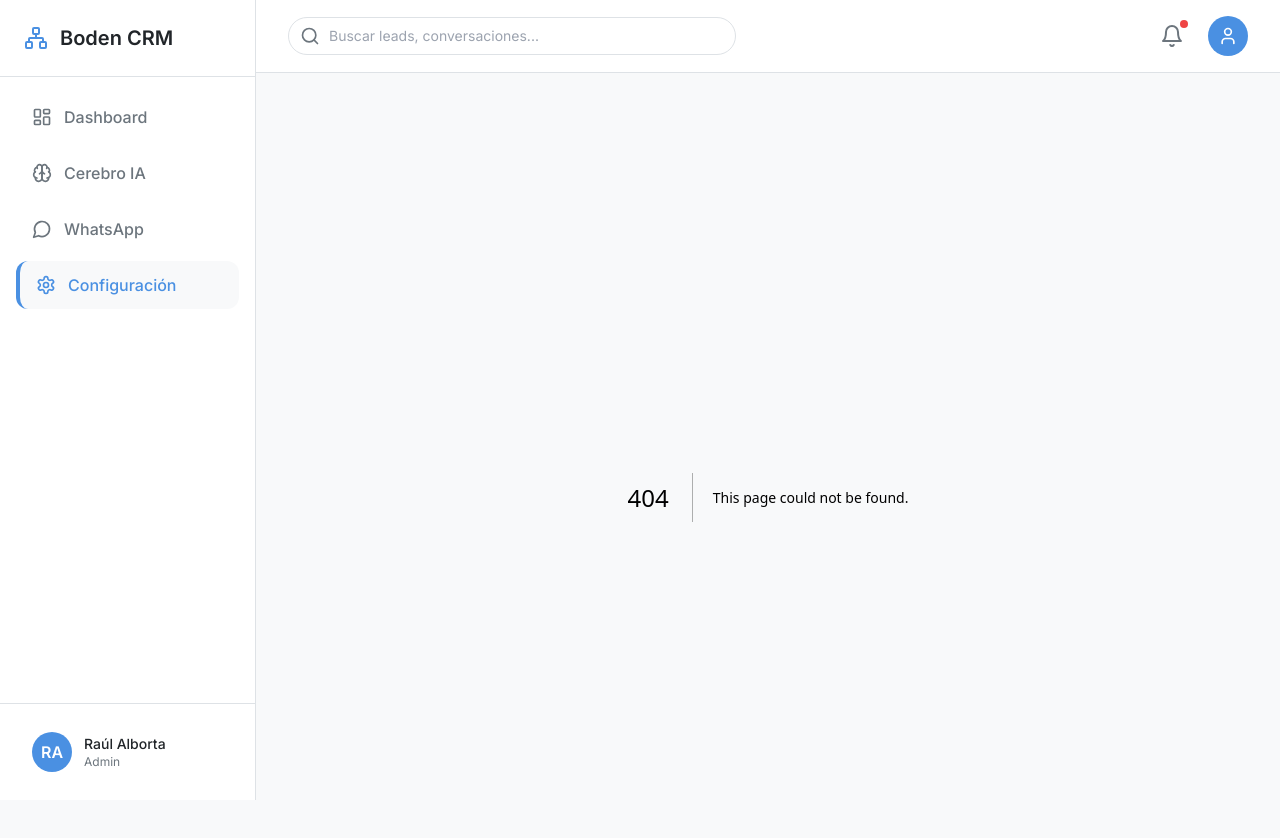
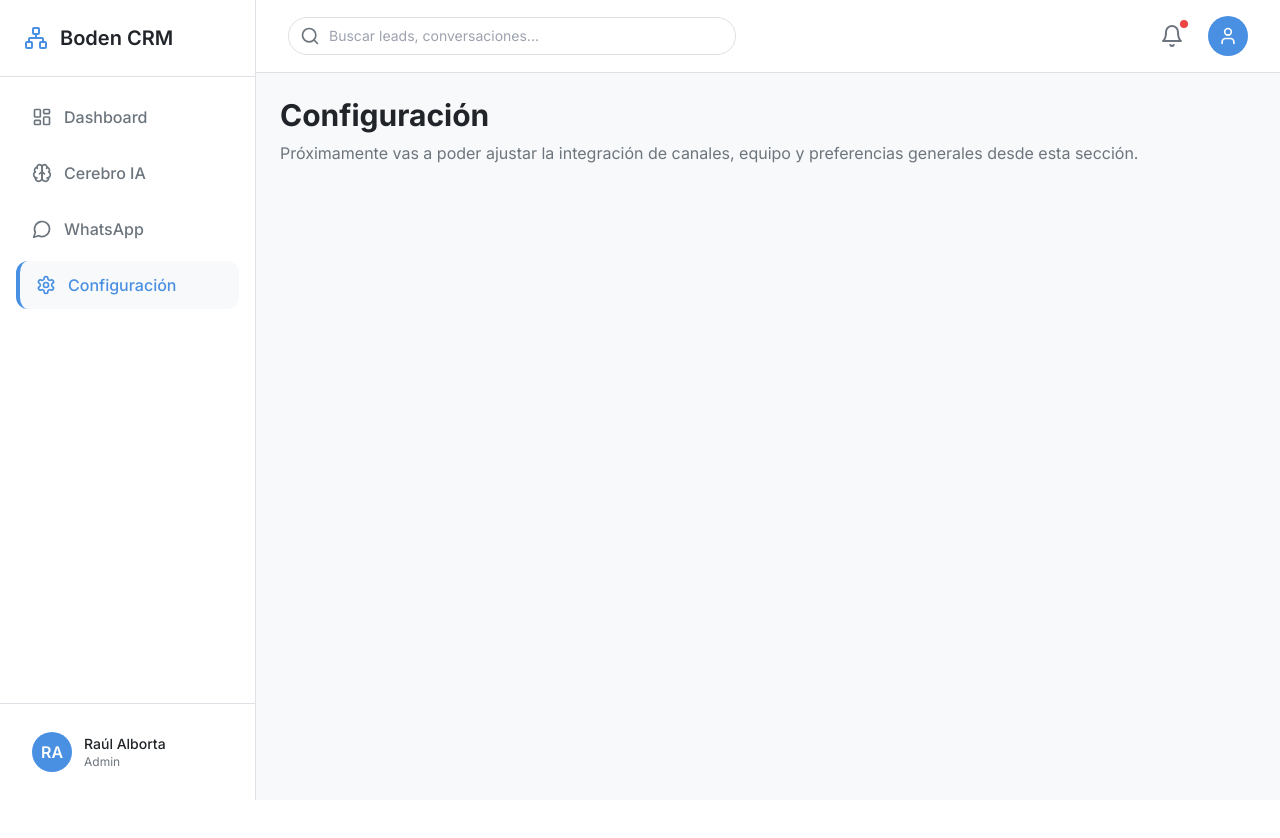
Before and after one commit to ralborta/boden, a Next.js app: page /configuracion in a window 1280 px wide. Before the commit this address had no page. Shown: the top 838 px of the page. After the commit the page ends 800 px from the top, so only its background shows below. Built offline with nearby package versions, Linux system fonts and the light colour scheme.

Commit message:
Agregar placeholder para Configuración

```diff
--- /dev/null
+++ b/src/app/configuracion/page.tsx
@@ -0,0 +1,13 @@
+'use client'
+
+export default function ConfiguracionPage() {
+  return (
+    <div className="h-full flex flex-col">
+      <h1 className="text-3xl font-bold text-text-light mb-2">Configuración</h1>
+      <p className="text-subtext-light">
+        Próximamente vas a poder ajustar la integración de canales, equipo y
+        preferencias generales desde esta sección.
+      </p>
+    </div>
+  )
+}
```
